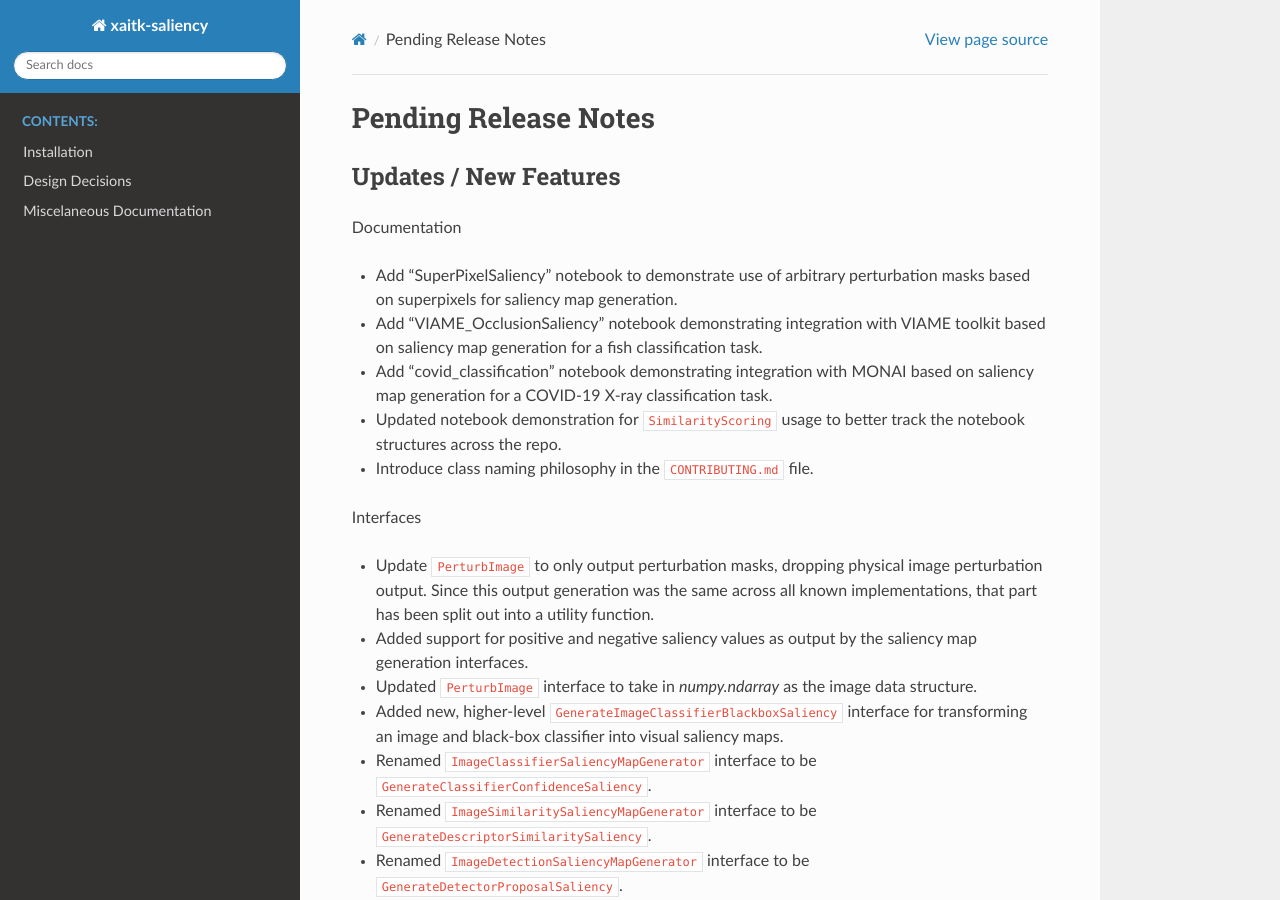
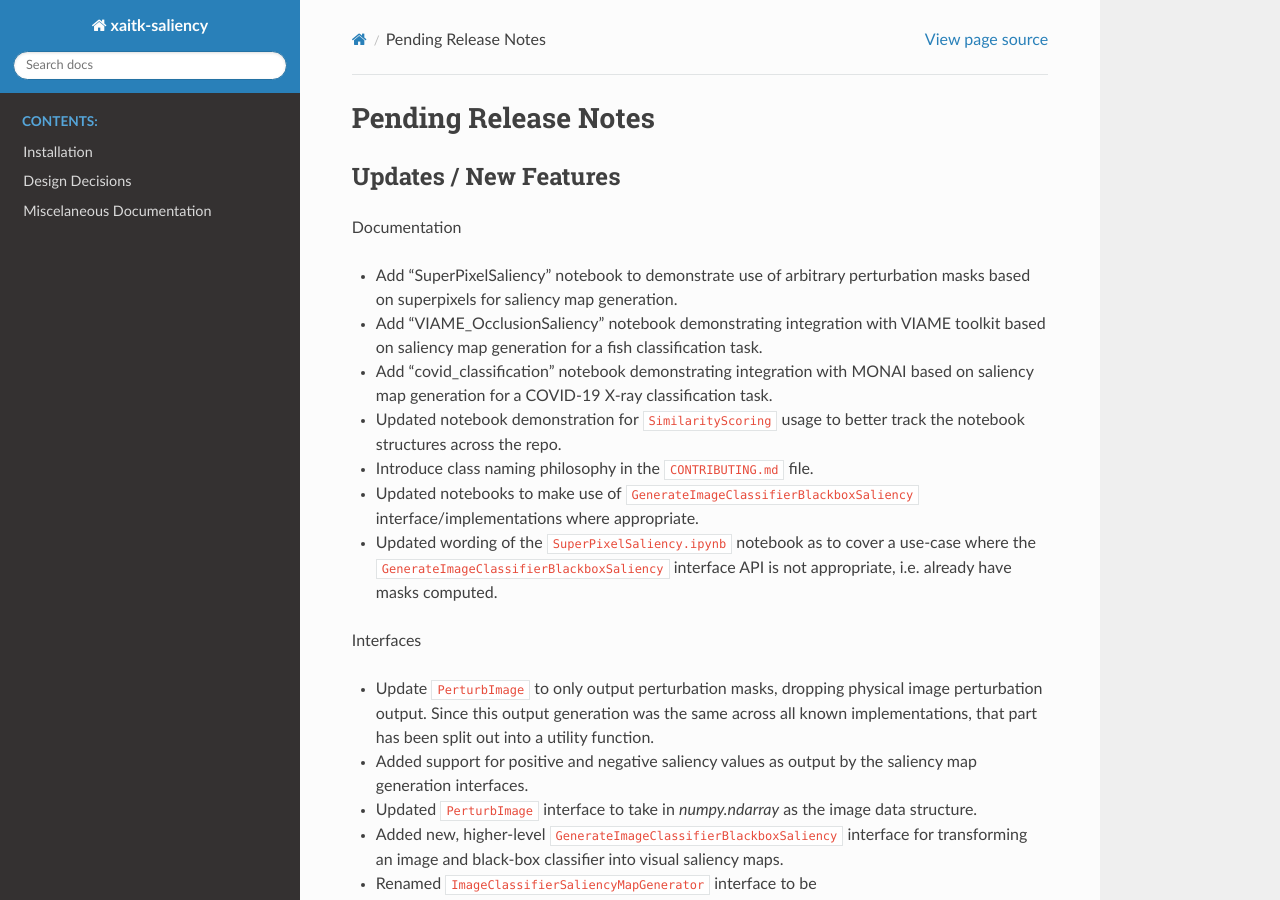
Before and after one commit to XAITK/xaitk-saliency, a Sphinx documentation site: the page built from docs/release_notes/pending_release.rst, in a window 1280 px wide and 900 px high. Built offline with Sphinx 7.4.7 and the Read the Docs theme 2.0.0, drawn with Linux system fonts in a browser that asks for light colours; pages that are not in the unit, such as notebooks, are missing from menus.

Commit message:
Add release notes

```diff
--- a/docs/release_notes/pending_release.rst
+++ b/docs/release_notes/pending_release.rst
@@ -20,6 +20,13 @@ Documentation
   the notebook structures across the repo.
 
 * Introduce class naming philosophy in the ``CONTRIBUTING.md`` file.
+
+* Updated notebooks to make use of ``GenerateImageClassifierBlackboxSaliency``
+  interface/implementations where appropriate.
+
+* Updated wording of the ``SuperPixelSaliency.ipynb`` notebook as to cover a
+  use-case where the ``GenerateImageClassifierBlackboxSaliency`` interface API
+  is not appropriate, i.e. already have masks computed.
 
 Interfaces
 
```
